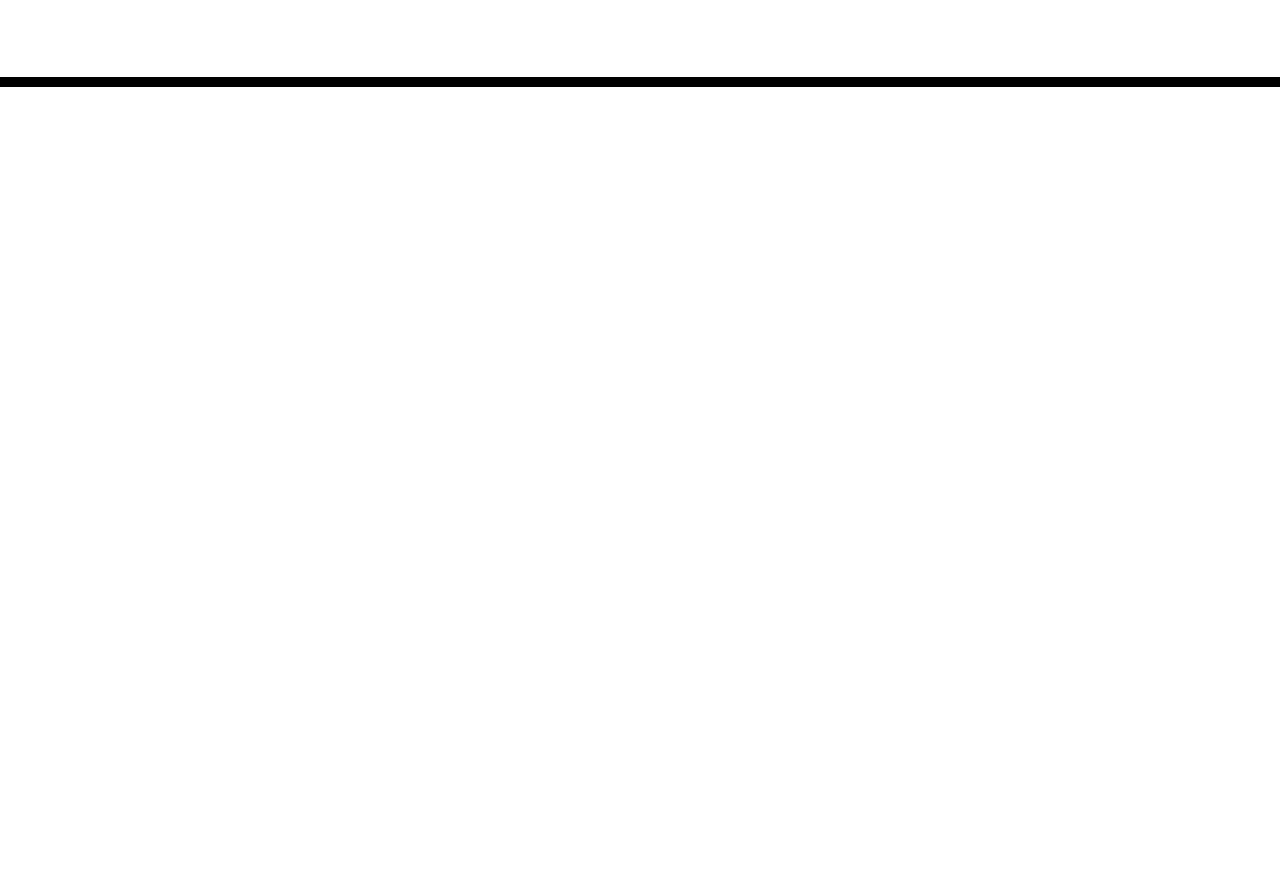
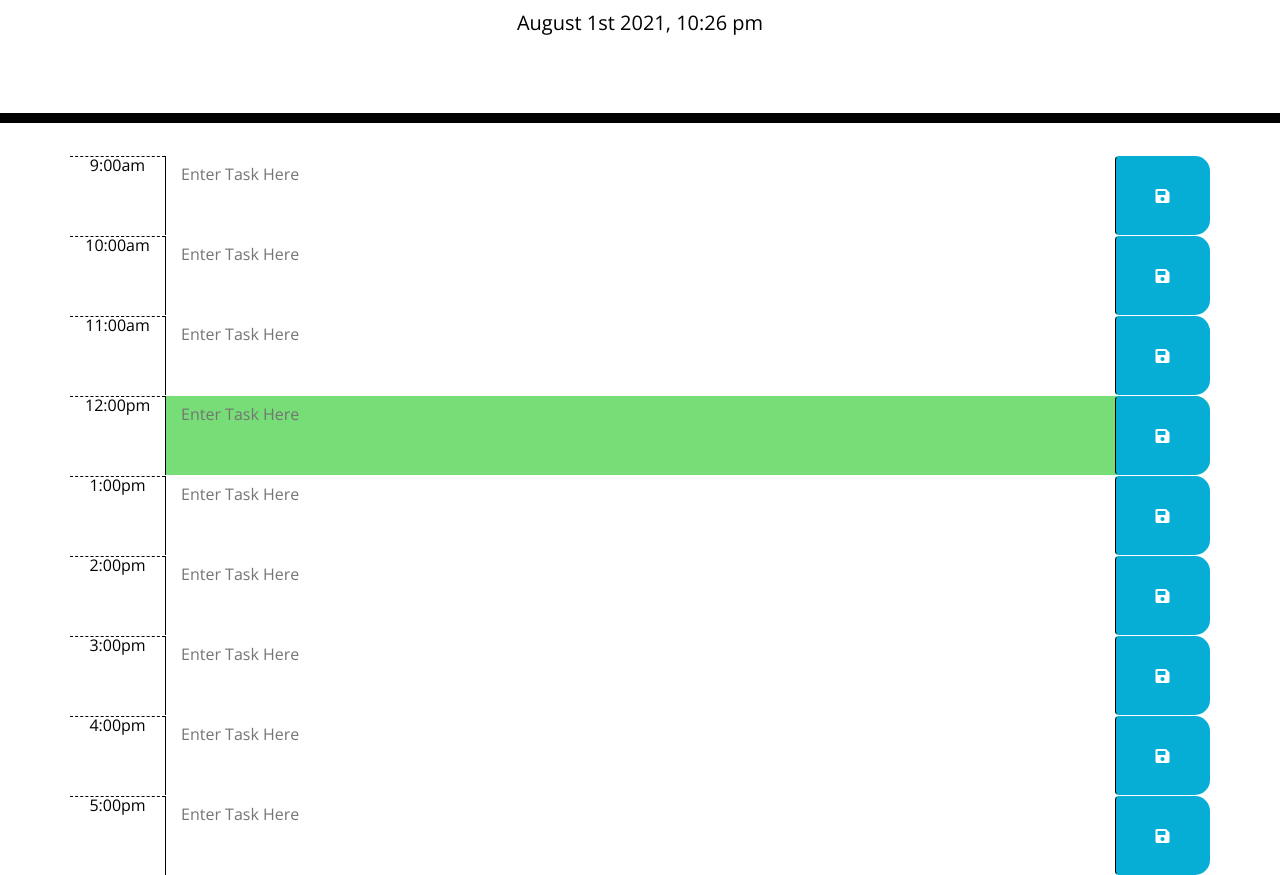
Before and after one commit to jeffcela/05-Third-Party-APIs, a plain HTML site: page index.html in a window 1280 px wide. Shown: the part 181-1056 px from the top of the page. Before the commit the page ends 800 px from the top, so only its background shows below. Drawn offline with nearby package versions, Linux system fonts and the light colour scheme; files that its build step writes are made by us from their sources.

Commit message:
added in the momment js, finsihed the HTML updates

```diff
--- a/assets/css/style.css
+++ b/assets/css/style.css
@@ -1,5 +1,5 @@
 body {
-  font-family: 'Open Sans', sans-serif;
+  font-family: "Open Sans", sans-serif;
   font-size: 16px;
   line-height: 1;
 }
@@ -36,7 +36,7 @@ textarea {
   border-top: 1px solid white;
 }
 
-.hour {
+.hr {
   background-color: #ffffff;
   color: #000000;
   border-top: 1px dashed #000000;
--- a/assets/js/script.js
+++ b/assets/js/script.js
@@ -0,0 +1,19 @@
+    $("#hr9 .description").val(localStorage.getItem("hr9"));
+    $("#hr10 .description").val(localStorage.getItem("hr10"));
+    $("#hr11 .description").val(localStorage.getItem("hr11"));
+    $("#hr12 .description").val(localStorage.getItem("hr12"));
+    $("#hr13 .description").val(localStorage.getItem("hr13"));
+    $("#hr14 .description").val(localStorage.getItem("hr14"));
+    $("#hr15 .description").val(localStorage.getItem("hr15"));
+    $("#hr16 .description").val(localStorage.getItem("hr16"));
+    $("#hr17 .description").val(localStorage.getItem("hr17"));
+
+$(document).ready(function () {
+    $("#clock").text(moment().format("MMMM Do YYYY, h:mm a"));
+    $(".saveBtn").on("click", function () {
+        console.log(this);
+        var text = $(this).siblings(".description").val();
+        var time = $(this).parent().attr("id");
+        localStorage.setItem(time, text);
+    })
+})
--- a/index.html
+++ b/index.html
@@ -7,25 +7,79 @@
     <link rel="stylesheet" href="https://stackpath.bootstrapcdn.com/bootstrap/4.3.1/css/bootstrap.min.css"/>
     <link rel="stylesheet" href="https://use.fontawesome.com/releases/v5.8.1/css/all.css" integrity="sha384-50oBUHEmvpQ+1lW4y57PTFmhCaXp0ML5d60M1M7uH2+nqUivzIebhndOJK28anvf" crossorigin="anonymous"/>
     <link href="https://fonts.googleapis.com/css?family=Open+Sans&display=swap" rel="stylesheet"/>
-    <link rel="stylesheet" href="style.css" />
+    <link rel="stylesheet" href="assets/css/style.css" />
     <title>Work Day Scheduler</title>
   </head>
 
   <body>
+
     <header class="jumbotron">
       <h1 class="display-3">Work Day Scheduler</h1>
       <p class="lead">A simple calendar app for scheduling your work day</p>
-      <p id="currentDay" class="lead"></p>
+      <p id="clock" class="lead"></p>
     </header>
+
     <div class="container">
       <!-- Timeblocks go here -->
+      <div id="hr9" class="row time-block">
+        <div class="col-md-1 hr">9:00am</div>
+        <textarea class="col-md-10 description" placeholder="Enter Task Here"></textarea>
+        <button class="btn saveBtn col-md-1"><i class="fas fa-save"></i></button>
+      </div>
 
+      <div id="hr10" class="row time-block">
+        <div class="col-md-1 hr">10:00am</div>
+        <textarea class="col-md-10 description" placeholder="Enter Task Here"></textarea>
+        <button class="btn saveBtn col-md-1"><i class="fas fa-save"></i></button>
+      </div>
+
+      <div id="hr11" class="row time-block">
+        <div class="col-md-1 hr">11:00am</div>
+        <textarea class="col-md-10 description" placeholder="Enter Task Here"></textarea>
+        <button class="btn saveBtn col-md-1"><i class="fas fa-save"></i></button>
+      </div>
+
+      <div id="hr12" class="row time-block past present future">
+        <div class="col-md-1 hr">12:00pm</div>
+        <textarea class="col-md-10 description" placeholder="Enter Task Here"></textarea>
+        <button class="btn saveBtn col-md-1"><i class="fas fa-save"></i></button>
+      </div>
+
+      <div id="hr13" class="row time-block">
+        <div class="col-md-1 hr">1:00pm</div>
+        <textarea class="col-md-10 description" placeholder="Enter Task Here"></textarea>
+        <button class="btn saveBtn col-md-1"><i class="fas fa-save"></i></button>
+      </div>
+
+      <div id="hr14" class="row time-block">
+        <div class="col-md-1 hr">2:00pm</div>
+        <textarea class="col-md-10 description" placeholder="Enter Task Here"></textarea>
+        <button class="btn saveBtn col-md-1"><i class="fas fa-save"></i></button>
+      </div>
+
+      <div id="hr15" class="row time-block">
+        <div class="col-md-1 hr">3:00pm</div>
+        <textarea class="col-md-10 description" placeholder="Enter Task Here"></textarea>
+        <button class="btn saveBtn col-md-1"><i class="fas fa-save"></i></button>
+      </div>
+
+      <div id="hr16" class="row time-block">
+        <div class="col-md-1 hr">4:00pm</div>
+        <textarea class="col-md-10 description" placeholder="Enter Task Here"></textarea>
+        <button class="btn saveBtn col-md-1"><i class="fas fa-save"></i></button>
+      </div>
+
+      <div id="hr17" class="row time-block">
+        <div class="col-md-1 hr">5:00pm</div>
+        <textarea class="col-md-10 description" placeholder="Enter Task Here"></textarea>
+        <button class="btn saveBtn col-md-1"><i class="fas fa-save"></i></button>
+      </div>
     </div>
 
-    <!-- Internal and External JS files -->
+
     <script src="https://cdnjs.cloudflare.com/ajax/libs/moment.js/2.24.0/moment.min.js"></script>
     <script src="https://cdnjs.cloudflare.com/ajax/libs/jquery/3.2.1/jquery.min.js"></script>
     <script src="https://cdnjs.cloudflare.com/ajax/libs/moment.js/2.24.0/moment.min.js"></script>
-    <script src="JavaScript File here"></script>
+    <script src="assets/js/script.js"></script>
   </body>
 </html>
```
